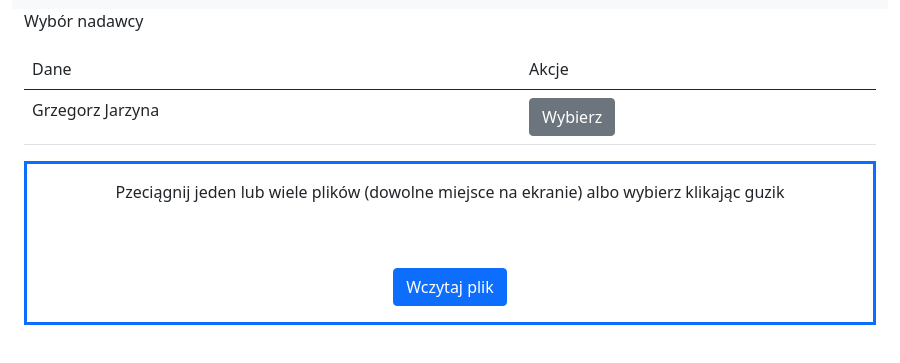
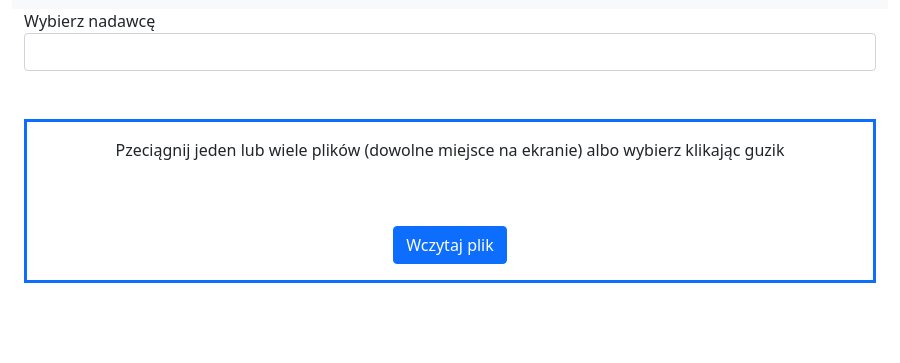
Before and after one commit to bogumilbierc/proof-of-postage-generator, an Electron app: page src/views/index.html in a window 900 px wide. Shown: the part 55-418 px from the top of the page. Drawn offline with Linux system fonts and the light colour scheme; no server answers.

Commit message:
Render list of senders on generator page

```diff
--- a/src/views/index.html
+++ b/src/views/index.html
@@ -38,26 +38,13 @@
   </nav>
 
   <div id="generator-page" class="container-fluid">
-    <p>Wybór nadawcy</p>
-    <table class="table">
-      <thead>
-        <tr>
-          <td>Dane</td>
-          <td>Akcje</td>
-        </tr>
-      </thead>
-      <tbody>
-        <tr>
-          <td>Grzegorz Jarzyna</td>
-          <td>
-            <button class="btn btn-secondary">Wybierz</button>
-          </td>
-        </tr>
-      </tbody>
+    <div class="form-group">
+      <label for="generator-sender-select">Wybierz nadawcę</label>
+      <select class="form-control" id="generator-sender-select">
+      </select>
+    </div>
 
-    </table>
-
-    <div class="border border-primary border-3 text-center p-3">
+    <div class="border border-primary border-3 text-center p-3 mt-5">
       <p>Pzeciągnij jeden lub wiele plików (dowolne miejsce na ekranie) albo wybierz klikając guzik</p>
 
       <ul id="generator-file-list">
--- a/src/views/scripts/renderer.js
+++ b/src/views/scripts/renderer.js
@@ -33,4 +33,14 @@ document.addEventListener('dragover', (e) => {
 
 $(document).ready(() => {
     navigateToPage('generator');
+    renderGenerator();
 })
+
+function renderGenerator() {
+    console.log('rendering generator');
+    const senders = ipcRenderer.sendSync('getListOfSenders');
+    $('#generator-sender-select').empty();
+    senders.forEach((sender) => {
+        $('#generator-sender-select').append(`<option value="${sender.name}">${sender.name}</option>`);
+    });
+}
--- a/src/views/scripts/senders-renderer.js
+++ b/src/views/scripts/senders-renderer.js
@@ -31,6 +31,8 @@ function renderSenders() {
     senders.forEach(sender => {
         $("#sender-table-body").append(buildSenderRow(sender));
     });
+
+    renderGenerator();
 }
 
 function buildSenderRow(sender) {
```
